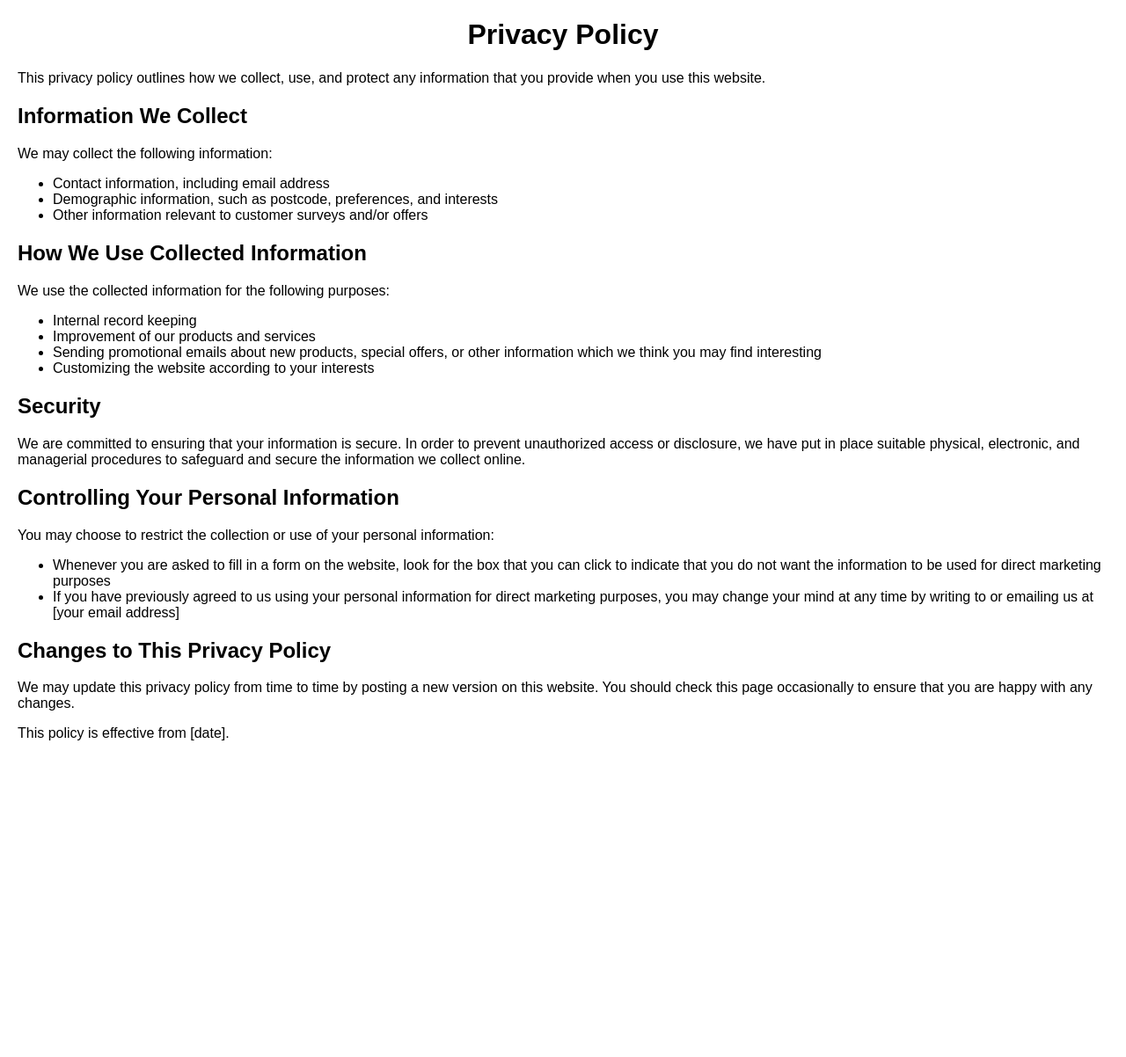
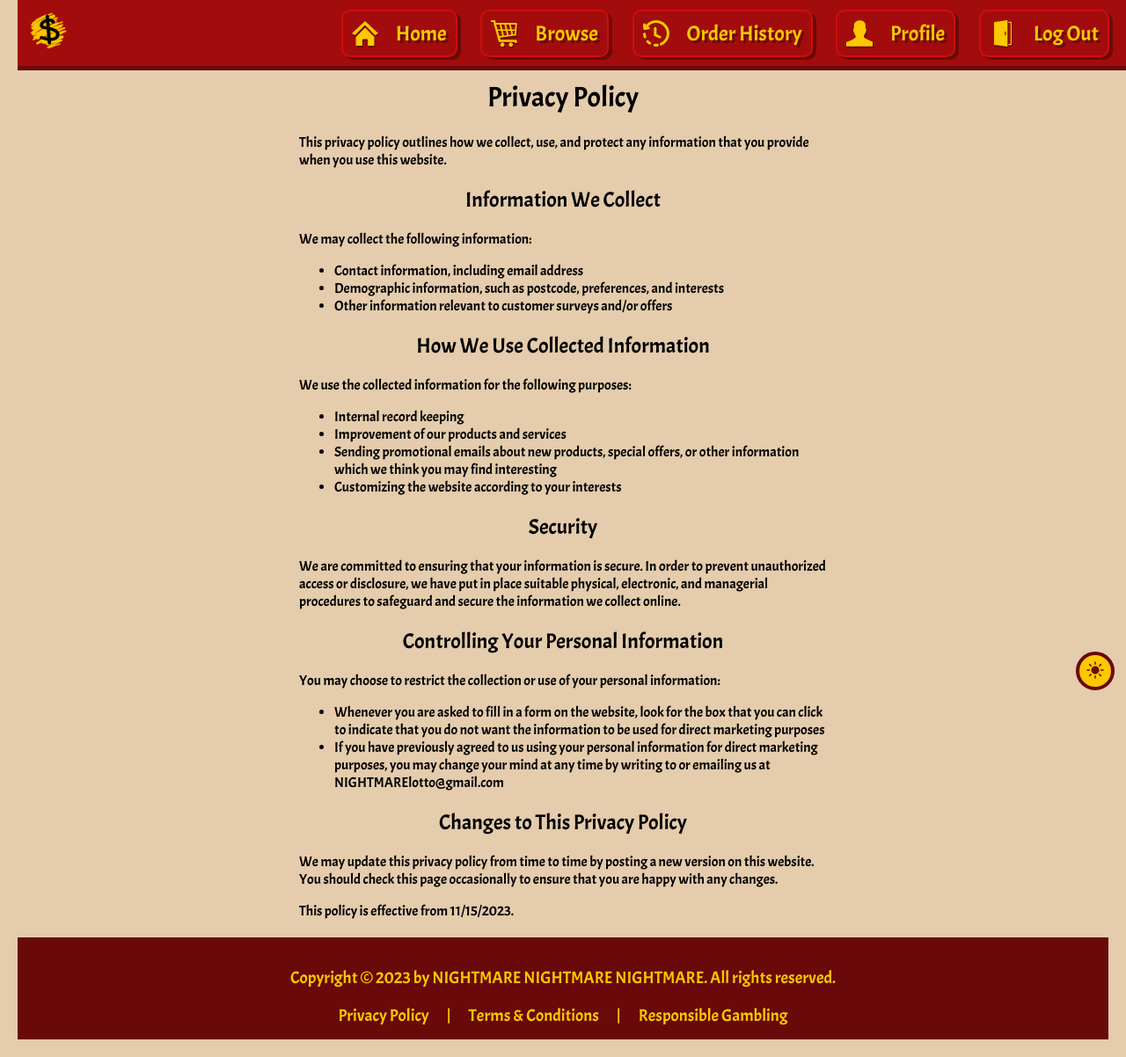
Before and after one commit to Gowtham1Moorthy/python-fullstack, a Django app: page /privacy/ in a window 1280 px wide. Shown: the whole page at 88% size. Before the commit the page ends 842 px from the top, so only its background shows below. Run offline with Django 4.2, Linux system fonts and the light colour scheme.

Commit message:
privacy style commit

```diff
--- a/LPSApp/templates/privacy.html
+++ b/LPSApp/templates/privacy.html
@@ -1,15 +1,19 @@
-<!DOCTYPE html>
-<html lang="en">
+{% extends "base.html" %}
+{% block title %}HOME - {% endblock %}
+{% block content %}
   <head>
-  <meta charset="UTF-8">
-  <meta name="viewport" content="width=device-width, initial-scale=1.0">
     <title>Privacy Policy</title>
     <style>
       body {
         font-family: Arial, sans-serif;
         margin: 20px;
       }
-    h1 {
+      #content-container {
+        text-align: left;
+        max-width: 600px;
+        margin: 0 auto; /* Center the container horizontally */
+      }
+      h1, h2 {
         text-align: center;
       }
       h2 {
@@ -17,7 +21,7 @@
       }
     </style>
   </head>
-<body>
+  <div id="content-container">
 
     <h1>Privacy Policy</h1>
 
@@ -51,14 +55,14 @@
     <p>You may choose to restrict the collection or use of your personal information:</p>
     <ul>
       <li>Whenever you are asked to fill in a form on the website, look for the box that you can click to indicate that you do not want the information to be used for direct marketing purposes</li>
-    <li>If you have previously agreed to us using your personal information for direct marketing purposes, you may change your mind at any time by writing to or emailing us at [your email address]</li>
+      <li>If you have previously agreed to us using your personal information for direct marketing purposes, you may change your mind at any time by writing to or emailing us at NIGHTMARElotto@gmail.com</li>
     </ul>
 
     <h2>Changes to This Privacy Policy</h2>
 
     <p>We may update this privacy policy from time to time by posting a new version on this website. You should check this page occasionally to ensure that you are happy with any changes.</p>
 
-  <p>This policy is effective from [date].</p>
+    <p>This policy is effective from 11/15/2023.</p>
+  </div>
 
-</body>
-</html>
+{% endblock %}
```
Also changed, not shown: LPSApp/static/css/privacy.css (added). Lines whose indentation alone changed are shown as unchanged.
